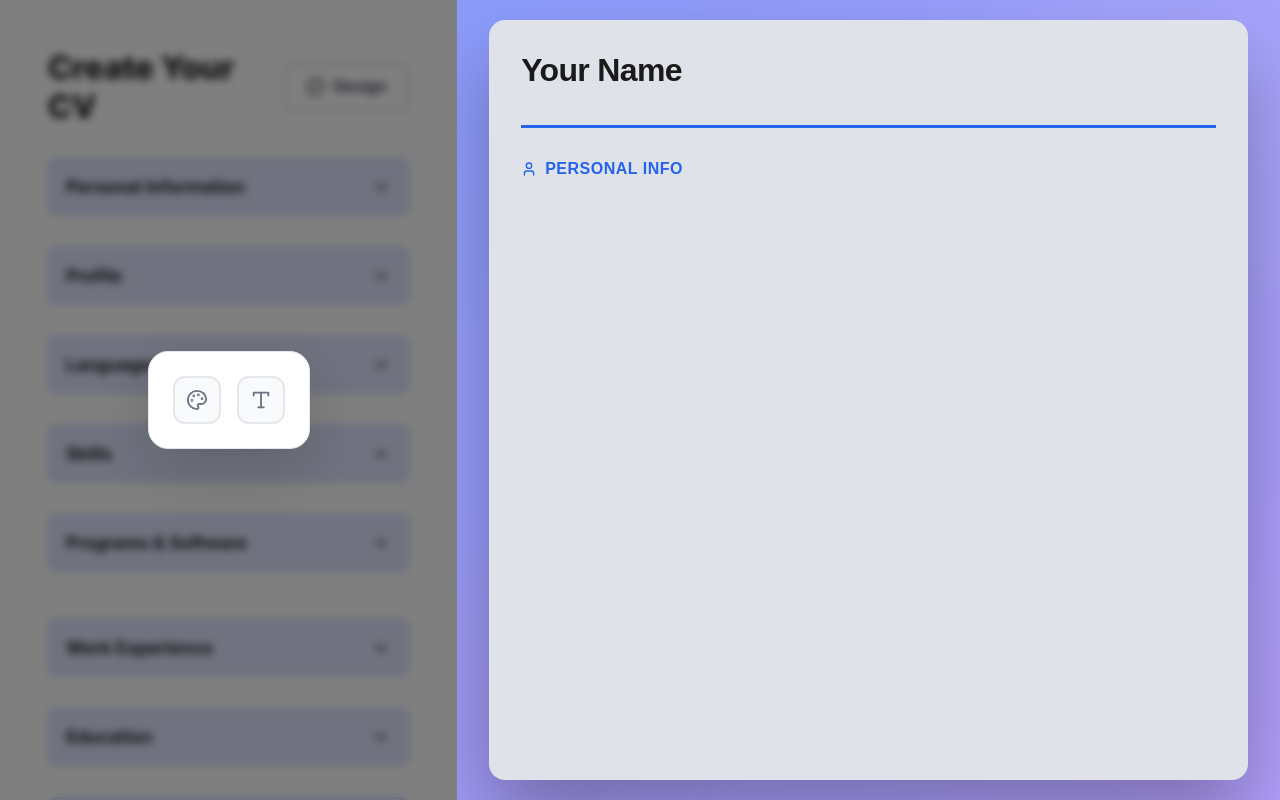
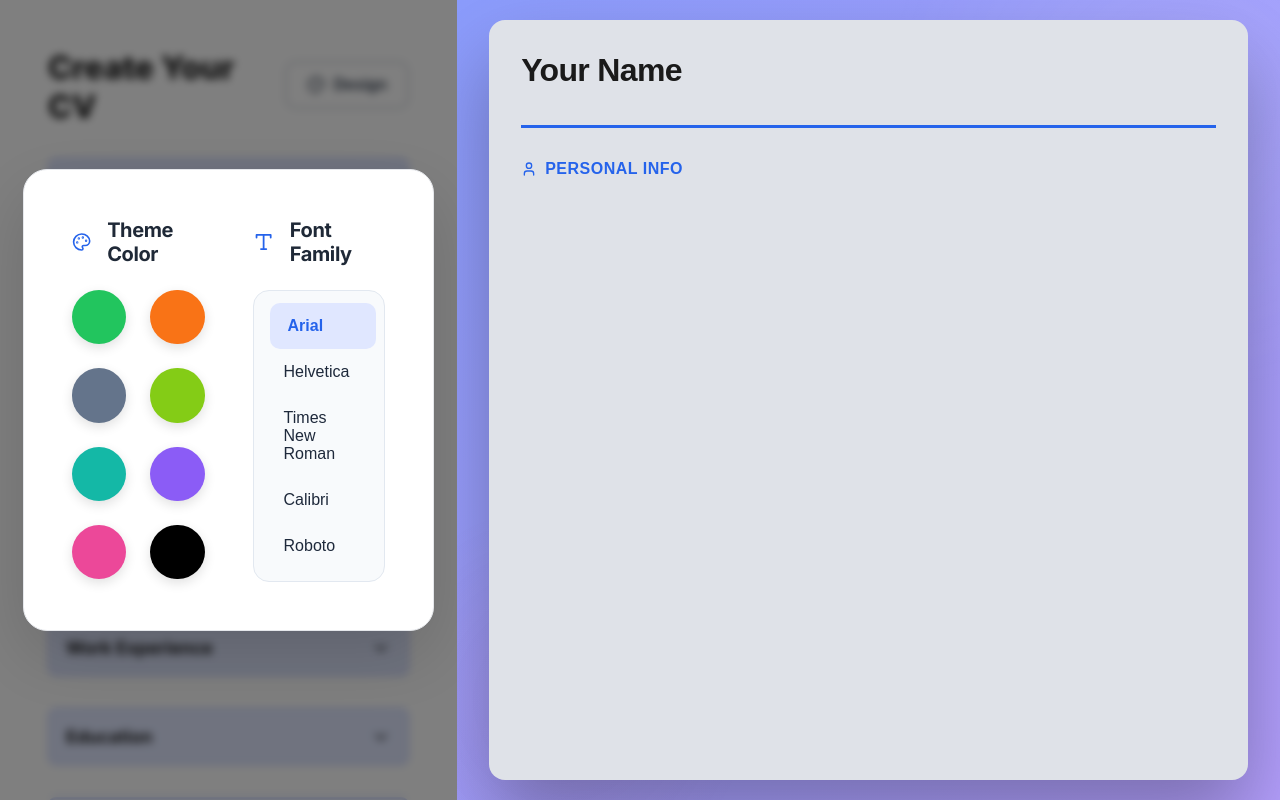
Before and after one commit to blitz-flex/CV-Builder, a React (Vite) app: page /create in a window 1280 px wide. Both pictures are taken after a click on the button "Design". Built offline with nearby package versions, Linux system fonts and the light colour scheme.

Commit message:
improve animations - smoother transitions and button effects

```diff
--- a/src/components/shared/DesignModal.jsx
+++ b/src/components/shared/DesignModal.jsx
@@ -4,8 +4,8 @@ import { FONTS } from '../../config/fonts'
 
 const COLOR_PRESETS = [
   '#22c55e', '#f97316', '#64748b',
-  '#84cc16', '#06b6d4', '#14b8a6',
-  '#8b5cf6', '#ec4899', '#000000'
+  '#84cc16', '#14b8a6', '#8b5cf6',
+  '#ec4899', '#000000'
 ]
 
 function DesignModal({ show, onClose, accentColor, setAccentColor, selectedFont, setSelectedFont }) {
@@ -37,17 +37,15 @@ function DesignModal({ show, onClose, accentColor, setAccentColor, selectedFont,
 
   return (
     <div className="modal-overlay-left" onClick={onClose}>
-      <div className="modal-content" onClick={(e) => e.stopPropagation()}>
+      <div
+        className="modal-content"
+        onClick={(e) => e.stopPropagation()}>
         <div className="design-options">
-          <div className="option" ref={colorDropdownRef}>
-            <button
-              className={`icon-trigger ${colorDropdownOpen ? 'active' : ''}`}
-              onClick={() => setColorDropdownOpen(!colorDropdownOpen)}
-            >
-              <Palette size={22} />
-            </button>
-            {colorDropdownOpen && (
-              <div className="color-dropdown">
+          <div className="option">
+            <div className="option-header">
+              <Palette size={20} />
+              <h4>Theme Color</h4>
+            </div>
             <div className="color-presets">
               {COLOR_PRESETS.map(color => (
                 <button
@@ -58,31 +56,12 @@ function DesignModal({ show, onClose, accentColor, setAccentColor, selectedFont,
                 />
               ))}
             </div>
-                <div className="color-input-wrapper">
-                  <input
-                    type="text"
-                    value={accentColor}
-                    onChange={(e) => {
-                      const value = e.target.value
-                      if (/^#[0-9A-Fa-f]{0,6}$/.test(value)) {
-                        setAccentColor(value)
-                      }
-                    }}
-                    placeholder="#000000"
-                    maxLength={7}
-                  />
           </div>
+          <div className="option">
+            <div className="option-header">
+              <Type size={20} />
+              <h4>Font Family</h4>
             </div>
-            )}
-          </div>
-          <div className="option" ref={fontDropdownRef}>
-            <button
-              className={`icon-trigger ${fontDropdownOpen ? 'active' : ''}`}
-              onClick={() => setFontDropdownOpen(!fontDropdownOpen)}
-            >
-              <Type size={22} />
-            </button>
-            {fontDropdownOpen && (
             <div className="font-dropdown">
               {FONTS.map(font => (
                 <button
@@ -94,7 +73,6 @@ function DesignModal({ show, onClose, accentColor, setAccentColor, selectedFont,
                 </button>
               ))}
             </div>
-            )}
           </div>
         </div>
       </div>
--- a/src/styles/CVForm.css
+++ b/src/styles/CVForm.css
@@ -48,19 +48,58 @@
   padding: 0.75rem 1.25rem;
   font-size: 1rem;
   font-weight: 600;
-  border-radius: 8px;
+  border-radius: 10px;
   cursor: pointer;
-  transition: all 0.2s ease;
+  transition: all 0.3s cubic-bezier(0.4, 0, 0.2, 1);
+  position: relative;
+  overflow: hidden;
+  animation: simpleMove 4s ease-in-out infinite;
+}
+
+.design-btn::before {
+  content: '';
+  position: absolute;
+  top: 50%;
+  left: 50%;
+  width: 0;
+  height: 0;
+  border-radius: 50%;
+  background: rgba(37, 99, 235, 0.1);
+  transform: translate(-50%, -50%);
+  transition: width 0.6s ease, height 0.6s ease;
+}
+
+.design-btn:hover::before {
+  width: 300px;
+  height: 300px;
 }
 
 .design-btn:hover {
-  background: #f9fafb;
+  background: #eff6ff;
   border-color: #2563eb;
   color: #2563eb;
+  transform: translateY(-2px);
+  box-shadow: 0 4px 16px rgba(37, 99, 235, 0.2);
+  animation: none;
 }
 
 .design-btn:active {
-  transform: scale(0.98);
+  transform: translateY(0);
+}
+
+.design-btn svg {
+  transition: transform 0.3s cubic-bezier(0.4, 0, 0.2, 1);
+  position: relative;
+  z-index: 1;
+}
+
+.design-btn:hover svg {
+  transform: scale(1.15);
+}
+
+.design-btn span {
+  position: relative;
+  z-index: 1;
 }
 
 .modal-overlay {
@@ -89,6 +128,11 @@
   animation: fadeIn 0.3s ease;
 }
 
+@keyframes simpleMove {
+  0%, 100% { transform: translateY(0); }
+  50% { transform: translateY(-3px); }
+}
+
 @keyframes fadeIn {
   from {
     opacity: 0;
@@ -111,55 +155,47 @@
 
 .modal-content {
   background: #ffffff;
-  padding: 1.5rem;
-  border-radius: 20px;
-  width: auto;
-  box-shadow: 0 20px 60px rgba(0, 0, 0, 0.15);
+  padding: 3rem;
+  width: 90%;
+  max-width: 700px;
+  box-shadow: 0 25px 70px rgba(0, 0, 0, 0.15);
   border: 1px solid #e5e7eb;
+  border-radius: 24px;
   animation: slideUp 0.4s cubic-bezier(0.16, 1, 0.3, 1);
+  display: flex;
+  flex-direction: column;
+  gap: 3rem;
 }
 
 .design-options {
-  display: flex;
-  gap: 1rem;
+  display: grid;
+  grid-template-columns: 1fr 1fr;
+  gap: 3rem;
 }
 
 .option {
   position: relative;
 }
 
-.icon-trigger {
-  width: 48px;
-  height: 48px;
-  border: 2px solid #e5e7eb;
-  border-radius: 12px;
-  background: #f9fafb;
-  cursor: pointer;
+.option-header {
   display: flex;
   align-items: center;
-  justify-content: center;
-  transition: all 0.25s cubic-bezier(0.4, 0, 0.2, 1);
+  gap: 1rem;
+  margin-bottom: 1.5rem;
+  color: #1f2937;
 }
 
-.icon-trigger:hover {
-  border-color: #2563eb;
-  background: white;
-  box-shadow: 0 4px 12px rgba(37, 99, 235, 0.1);
+.option-header svg {
+  color: #2563eb;
+  width: 24px;
+  height: 24px;
 }
 
-.icon-trigger.active {
-  border-color: #2563eb;
-  background: #eff6ff;
-}
-
-.icon-trigger svg {
-  color: #6b7280;
-  transition: color 0.2s ease;
-}
-
-.icon-trigger:hover svg,
-.icon-trigger.active svg {
-  color: #2563eb;
+.option-header h4 {
+  font-size: 1.25rem;
+  font-weight: 700;
+  margin: 0;
+  letter-spacing: -0.02em;
 }
 
 .color-picker-wrapper {
@@ -211,41 +247,19 @@
 }
 
 .color-dropdown {
-  position: absolute;
-  bottom: calc(100% + 0.75rem);
-  left: 50%;
-  transform: translateX(-50%);
-  background: white;
+  background: #f8fafc;
   border-radius: 16px;
   padding: 1.25rem;
-  box-shadow: 0 10px 40px rgba(0, 0, 0, 0.15);
-  border: 1px solid #e5e7eb;
-  z-index: 10;
-  min-width: 200px;
-  animation: dropdownSlideUp 0.3s cubic-bezier(0.16, 1, 0.3, 1);
-}
-
-@keyframes dropdownSlideUp {
-  from {
-    opacity: 0;
-    transform: translateX(-50%) translateY(10px);
-  }
-  to {
-    opacity: 1;
-    transform: translateX(-50%) translateY(0);
-  }
+  border: 1px solid #e2e8f0;
 }
 
 
 
 .color-presets {
   display: grid;
-  grid-template-columns: repeat(3, 1fr);
-  gap: 0.875rem;
-  padding: 1rem;
-  background: #f1f5f9;
-  border-radius: 12px;
-  margin-bottom: 1rem;
+  grid-template-columns: repeat(2, 1fr);
+  gap: 1.5rem;
+  justify-items: center;
 }
 
 .color-preset {
@@ -253,19 +267,20 @@
   aspect-ratio: 1;
   border-radius: 50%;
   cursor: pointer;
-  border: 3px solid transparent;
-  transition: all 0.25s cubic-bezier(0.4, 0, 0.2, 1);
-  box-shadow: 0 2px 4px rgba(0, 0, 0, 0.1);
+  border: 4px solid transparent;
+  transition: all 0.3s cubic-bezier(0.4, 0, 0.2, 1);
+  box-shadow: 0 4px 12px rgba(0, 0, 0, 0.12);
 }
 
 .color-preset:hover {
-  transform: scale(1.1);
-  box-shadow: 0 4px 12px rgba(0, 0, 0, 0.15);
+  transform: scale(1.08);
+  box-shadow: 0 6px 20px rgba(0, 0, 0, 0.18);
 }
 
 .color-preset.active {
   border-color: white;
-  box-shadow: 0 0 0 3px #0f172a, 0 4px 8px rgba(0, 0, 0, 0.15);
+  box-shadow: 0 0 0 4px #1f2937, 0 6px 16px rgba(0, 0, 0, 0.2);
+  transform: scale(1.05);
 }
 
 .color-input-wrapper {
@@ -274,24 +289,25 @@
 
 .color-input-wrapper input[type="text"] {
   width: 100%;
-  padding: 0.75rem;
-  border: 1px solid #e2e8f0;
-  border-radius: 8px;
-  font-size: 0.875rem;
+  padding: 0.875rem 1rem;
+  border: 2px solid #e2e8f0;
+  border-radius: 10px;
+  font-size: 0.9375rem;
   font-family: 'Courier New', monospace;
-  font-weight: 500;
+  font-weight: 600;
   text-transform: uppercase;
   text-align: center;
-  background: #f9fafb;
-  color: #475569;
-  letter-spacing: 0.5px;
+  background: white;
+  color: #334155;
+  letter-spacing: 1px;
+  transition: all 0.2s ease;
 }
 
 .color-input-wrapper input[type="text"]:focus {
   outline: none;
   border-color: #2563eb;
   background: white;
-  box-shadow: 0 0 0 3px rgba(37, 99, 235, 0.1);
+  box-shadow: 0 0 0 4px rgba(37, 99, 235, 0.1);
 }
 
 .font-picker-wrapper {
@@ -333,52 +349,36 @@
 }
 
 .font-dropdown {
-  position: absolute;
-  bottom: calc(100% + 0.75rem);
-  left: 50%;
-  transform: translateX(-50%);
-  background: white;
-  border: 1px solid #e5e7eb;
-  border-radius: 12px;
-  padding: 0.5rem;
-  box-shadow: 0 10px 40px rgba(0, 0, 0, 0.15);
-  z-index: 10;
-  min-width: 180px;
-  animation: dropdownSlideUp2 0.3s cubic-bezier(0.16, 1, 0.3, 1);
-}
-
-@keyframes dropdownSlideUp2 {
-  from {
-    opacity: 0;
-    transform: translateX(-50%) translateY(10px);
-  }
-  to {
-    opacity: 1;
-    transform: translateX(-50%) translateY(0);
-  }
+  background: #f8fafc;
+  border: 1px solid #e2e8f0;
+  border-radius: 16px;
+  padding: 0.75rem;
 }
 
 .font-option {
   width: 100%;
-  padding: 0.625rem 0.75rem;
+  padding: 0.875rem 1.125rem;
   border: none;
   background: transparent;
   text-align: left;
   cursor: pointer;
-  border-radius: 6px;
-  font-size: 0.9375rem;
-  color: #0f172a;
+  border-radius: 10px;
+  font-size: 1rem;
+  color: #1e293b;
+  font-weight: 500;
   transition: all 0.2s cubic-bezier(0.4, 0, 0.2, 1);
 }
 
 .font-option:hover {
   background: #f1f5f9;
+  transform: translateX(4px);
 }
 
 .font-option.active {
   background: #e0e7ff;
   color: #2563eb;
-  font-weight: 500;
+  font-weight: 600;
+  transform: translateX(4px);
 }
 
 .option select:focus {
```
Lines whose indentation alone changed are shown as unchanged.
